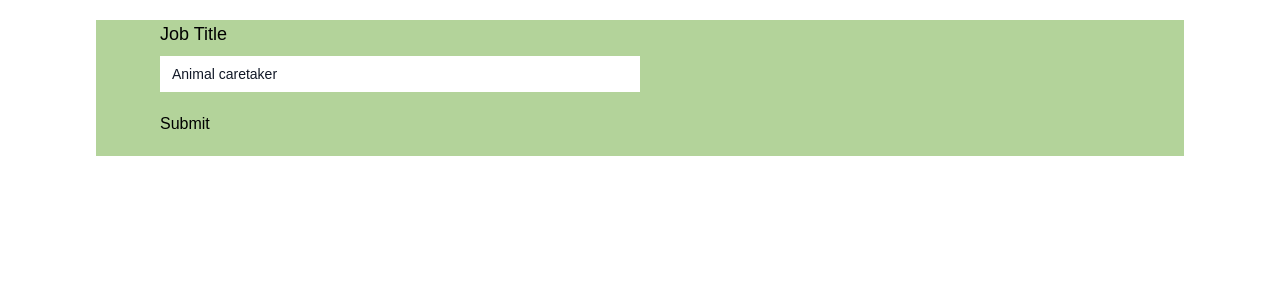
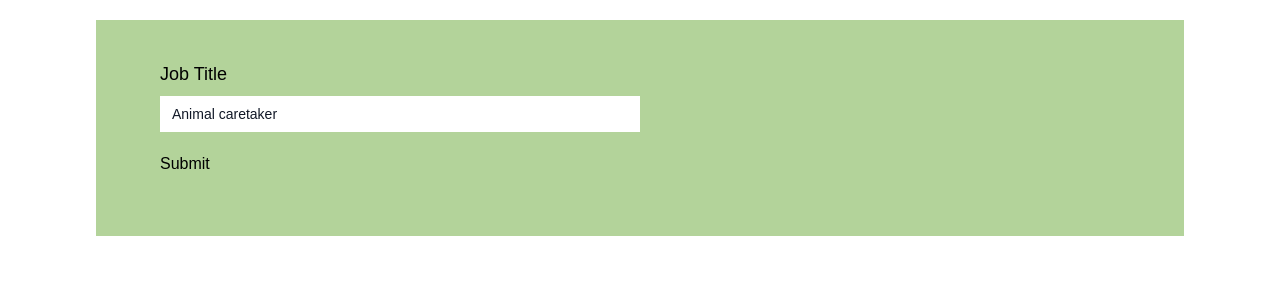
Before and after one commit to Bongani-4/Farm-Guardian-official-Web, a React (Vite) app in the folder FG/: page /post-job in a window 1280 px wide. Shown: the top 300 px of the page. Built offline with nearby package versions, Linux system fonts and the light colour scheme.

Commit message:
postJobs forms

```diff
--- a/FG/src/Pages/CreateJob.jsx
+++ b/FG/src/Pages/CreateJob.jsx
@@ -19,7 +19,7 @@ const CreateJob = () => {
         <div className=' max-w-screen-2x1 mt-5 container mx-auto xl:px-24 px-24'>
 
             {/**forms */}
-            <div className='bg-[#b3d39a] py-10px-4 lg:px-16'>
+            <div className='bg-[#b3d39a] py-10 px-4 lg:px-16'>
                 <form onSubmit={handleSubmit(onSubmit)}>
                     <div className='flex flex-col lg:flex-row items-center justify-between gap-8'>
                         <div className='lg:w-1/2 w-full'>
```
